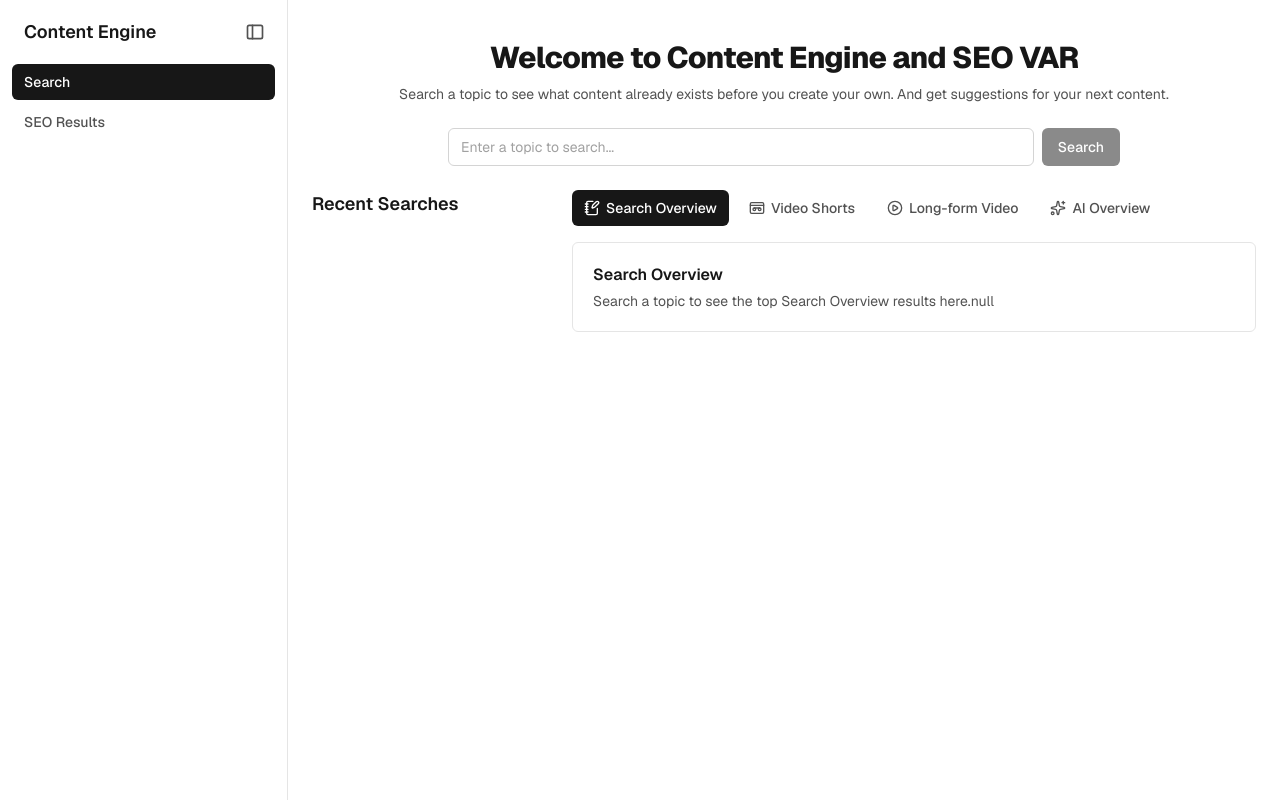
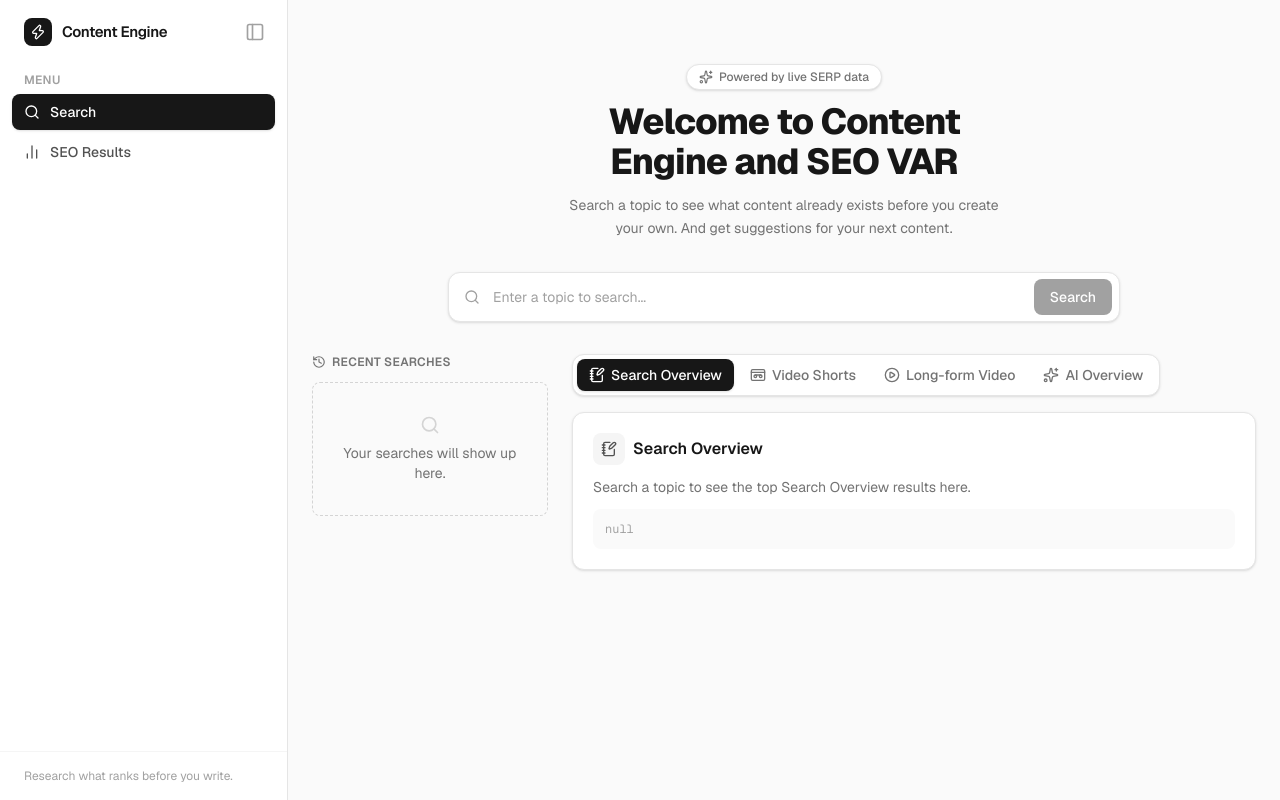
Before and after one commit to Theodore-Kelechukwu-Onyejiaku/content-engine, a Next.js app: page / in a window 1280 px wide. Built offline with nearby package versions, Linux system fonts and the light colour scheme.

Commit message:
work on ui

```diff
--- a/app/components/RecentSearch.tsx
+++ b/app/components/RecentSearch.tsx
@@ -2,7 +2,7 @@
 
 import { useEffect } from "react";
 import { useSearch } from "../SearchContext";
-import { X } from "lucide-react";
+import { History, Search, X } from "lucide-react";
 
 const RecentSearch = () => {
   const recentSearches = useSearch((state) => state.previousSearches);
@@ -15,23 +15,49 @@ const RecentSearch = () => {
 
   return (
     <aside className="shrink-0 md:basis-1/4">
-      <h2 className="text-lg font-semibold">Recent Searches</h2>
-      <ul className="mt-2 flex flex-col gap-2">
+      <div className="flex items-center justify-between">
+        <h2 className="flex items-center gap-1.5 text-xs font-semibold tracking-wide text-neutral-500 uppercase">
+          <History className="size-3.5" />
+          Recent Searches
+        </h2>
+        {recentSearches.length > 0 && (
+          <span className="rounded-full bg-neutral-100 px-2 py-0.5 text-xs font-medium text-neutral-500 tabular-nums">
+            {recentSearches.length}
+          </span>
+        )}
+      </div>
+
+      {recentSearches.length === 0 ? (
+        <div className="mt-3 flex flex-col items-center gap-2 rounded-lg border border-dashed border-neutral-300 px-4 py-8 text-center">
+          <Search className="size-5 text-neutral-300" />
+          <p className="text-sm text-neutral-500">
+            Your searches will show up here.
+          </p>
+        </div>
+      ) : (
+        <ul className="mt-3 flex flex-col gap-1.5">
           {recentSearches.map((search) => (
-          <li key={search.query} className="flex">
+            <li
+              key={search.query}
+              className="group relative flex items-center rounded-lg border border-neutral-200 bg-white transition-all hover:border-neutral-300 hover:shadow-sm"
+            >
               <button
                 onClick={() => {
                   setCurrentSearch(search.query);
                 }}
                 type="button"
-              className="w-full rounded-md border border-neutral-200 p-3 text-left text-sm font-medium hover:bg-neutral-100"
+                className="flex min-w-0 flex-1 items-center gap-2.5 rounded-lg p-3 pr-9 text-left cursor-pointer"
               >
+                <Search className="size-3.5 shrink-0 text-neutral-400" />
+                <span className="truncate text-sm font-medium text-neutral-800 capitalize">
                   {search.query}
+                </span>
               </button>
-            <X />
+              <X className="absolute right-2.5 size-4 shrink-0 cursor-pointer rounded text-neutral-300 opacity-0 transition-opacity group-hover:opacity-100 hover:text-neutral-700" />
             </li>
           ))}
         </ul>
+      )}
     </aside>
   );
 };
--- a/app/components/ResultsTab.tsx
+++ b/app/components/ResultsTab.tsx
@@ -25,9 +25,11 @@ const ResultsTab = () => {
 
   const currentSearch = useSearch((state) => state.currentSearch);
 
+  const ActiveIcon = CATEGORY_ICONS[activeTab];
+
   return (
     <div className="w-full">
-      <div className="flex flex-wrap gap-2">
+      <div className="inline-flex flex-wrap gap-1 rounded-xl border border-neutral-200 bg-white p-1 shadow-sm">
         {CATEGORIES.map((cat) => {
           const Icon = CATEGORY_ICONS[cat.key];
           const isActive = cat.key === activeTab;
@@ -36,10 +38,10 @@ const ResultsTab = () => {
               key={cat.key}
               type="button"
               onClick={() => setActiveTab(cat.key)}
-              className={`flex items-center gap-1.5 rounded-md px-3 py-2 text-sm font-medium transition-colors ${
+              className={`flex items-center gap-1.5 rounded-lg px-3 py-1.5 text-sm font-medium transition-colors ${
                 isActive
-                  ? "bg-neutral-900 text-white"
-                  : "text-neutral-600 hover:bg-neutral-100 hover:text-neutral-900"
+                  ? "bg-neutral-900 text-white shadow-sm"
+                  : "text-neutral-500 hover:bg-neutral-100 hover:text-neutral-900"
               }`}
             >
               <Icon className="size-4" /> {cat.label}
@@ -47,12 +49,19 @@ const ResultsTab = () => {
           );
         })}
       </div>
-      <div className="mt-4 rounded-md border border-neutral-200 p-5">
-        <h3 className="font-semibold">{active.label}</h3>
-        <p className="mt-1 text-sm text-neutral-600">
+      <div className="mt-4 rounded-xl border border-neutral-200 bg-white p-5 shadow-sm">
+        <div className="flex items-center gap-2">
+          <span className="flex size-8 items-center justify-center rounded-lg bg-neutral-100 text-neutral-600">
+            <ActiveIcon className="size-4" />
+          </span>
+          <h3 className="font-semibold">{active.label}</h3>
+        </div>
+        <p className="mt-3 text-sm text-neutral-500">
           Search a topic to see the top {active.label} results here.
+        </p>
+        <pre className="mt-3 max-h-48 overflow-auto rounded-lg bg-neutral-50 p-3 font-mono text-xs break-all whitespace-pre-wrap text-neutral-400">
           {JSON.stringify(currentSearch)}
-        </p>
+        </pre>
       </div>
     </div>
   );
--- a/app/components/SearchForm.tsx
+++ b/app/components/SearchForm.tsx
@@ -6,6 +6,7 @@ import { SerpResults, searchResult } from "@/app/lib/definitions";
 import { saveResultToStorage } from "@/app/lib/utils";
 import { defaultFetch } from "../lib/default-data";
 import { useSearch } from "../SearchContext";
+import { Search, Loader2 } from "lucide-react";
 
 function ResultSection({
   title,
@@ -71,20 +72,28 @@ export default function SearchForm() {
 
   return (
     <div className="w-full max-w-2xl">
-      <form action={handleSearch} className="flex gap-2">
+      <form action={handleSearch} className="relative">
+        <Search className="pointer-events-none absolute top-1/2 left-4 size-4 -translate-y-1/2 text-neutral-400" />
         <input
           type="text"
           value={query}
           onChange={(e) => setQuery(e.target.value)}
           placeholder="Enter a topic to search..."
-          className="flex-1 rounded-md border border-neutral-300 px-3 py-2 text-sm placeholder:text-neutral-400 outline-none focus:border-neutral-500"
+          className="w-full rounded-xl border border-neutral-200 bg-white py-3.5 pr-32 pl-11 text-sm shadow-sm transition placeholder:text-neutral-400 outline-none focus:border-neutral-400 focus:ring-4 focus:ring-neutral-200/60"
         />
         <button
           type="submit"
           disabled={isPending || !query.trim()}
-          className="rounded-md bg-neutral-900 px-4 py-2 text-sm font-medium text-white transition-colors hover:bg-neutral-700 disabled:pointer-events-none disabled:opacity-50"
+          className="absolute top-1/2 right-2 flex -translate-y-1/2 items-center gap-1.5 rounded-lg bg-neutral-900 px-4 py-2 text-sm font-medium text-white transition-colors hover:bg-neutral-700 disabled:pointer-events-none disabled:opacity-40"
         >
-          {isPending ? "Searching..." : "Search"}
+          {isPending ? (
+            <>
+              <Loader2 className="size-3.5 animate-spin" />
+              Searching...
+            </>
+          ) : (
+            "Search"
+          )}
         </button>
       </form>
 
--- a/app/components/Sidebar.tsx
+++ b/app/components/Sidebar.tsx
@@ -3,27 +3,30 @@
 import { useState } from "react";
 import Link from "next/link";
 import { usePathname } from "next/navigation";
+import {
+  Menu,
+  PanelLeft,
+  Search,
+  ChartNoAxesColumn,
+  Zap,
+  LucideIcon,
+} from "lucide-react";
 
-const tabs = [
-  { label: "Search", href: "/" },
-  { label: "SEO Results", href: "/seo-results" },
+const tabs: { label: string; href: string; icon: LucideIcon }[] = [
+  { label: "Search", href: "/", icon: Search },
+  { label: "SEO Results", href: "/seo-results", icon: ChartNoAxesColumn },
 ];
 
-function PanelIcon() {
+function Brand() {
   return (
-    <svg
-      width="20"
-      height="20"
-      viewBox="0 0 24 24"
-      fill="none"
-      stroke="currentColor"
-      strokeWidth="2"
-      strokeLinecap="round"
-      strokeLinejoin="round"
-    >
-      <rect x="3" y="4" width="18" height="16" rx="2" />
-      <line x1="9" y1="4" x2="9" y2="20" />
-    </svg>
+    <span className="flex items-center gap-2.5 px-2">
+      <span className="flex size-7 items-center justify-center rounded-lg bg-neutral-900 text-white">
+        <Zap className="size-4" />
+      </span>
+      <span className="text-[15px] font-semibold tracking-tight">
+        Content Engine
+      </span>
+    </span>
   );
 }
 
@@ -31,98 +34,95 @@ export default function Sidebar() {
   const pathname = usePathname();
   const [mobileOpen, setMobileOpen] = useState(false);
   const [collapsed, setCollapsed] = useState(false);
-  const SIDEBAR_HEADING = "Content Engine";
 
   return (
     <>
       {/* Mobile top bar */}
-      <header className="flex items-center gap-3 border-b border-neutral-200 px-4 py-3 md:hidden">
+      <header className="flex items-center gap-2 border-b border-neutral-200 bg-white px-4 py-3 md:hidden">
         <button
           type="button"
           aria-label="Open menu"
           aria-expanded={mobileOpen}
           onClick={() => setMobileOpen(true)}
-          className="rounded-md p-1.5 text-neutral-600 hover:bg-neutral-100"
+          className="rounded-md p-1.5 text-neutral-500 transition-colors hover:bg-neutral-100 hover:text-neutral-900"
         >
-          <svg
-            width="20"
-            height="20"
-            viewBox="0 0 24 24"
-            fill="none"
-            stroke="currentColor"
-            strokeWidth="2"
-            strokeLinecap="round"
-          >
-            <line x1="4" y1="6" x2="20" y2="6" />
-            <line x1="4" y1="12" x2="20" y2="12" />
-            <line x1="4" y1="18" x2="20" y2="18" />
-          </svg>
+          <Menu className="size-5" />
         </button>
-        <span className="text-lg font-semibold">{SIDEBAR_HEADING}</span>
+        <Brand />
       </header>
 
       {/* Backdrop (mobile, drawer open) */}
       {mobileOpen && (
         <div
-          className="fixed inset-0 z-40 bg-black/50 md:hidden"
+          className="fixed inset-0 z-40 bg-black/50 backdrop-blur-sm md:hidden"
           onClick={() => setMobileOpen(false)}
         />
       )}
 
       {/* Collapsed rail (desktop only) */}
       {collapsed && (
-        <div className="hidden shrink-0 border-r border-neutral-200 px-2 py-4 md:block">
+        <div className="hidden shrink-0 border-r border-neutral-200 bg-white px-2 py-4 md:block">
           <button
             type="button"
             aria-label="Open sidebar"
             onClick={() => setCollapsed(false)}
-            className="rounded-md p-1.5 text-neutral-600 hover:bg-neutral-100"
+            className="rounded-md p-1.5 text-neutral-500 transition-colors hover:bg-neutral-100 hover:text-neutral-900"
           >
-            <PanelIcon />
+            <PanelLeft className="size-5" />
           </button>
         </div>
       )}
 
       {/* Sidebar: slide-in drawer on mobile, static on md+ */}
       <aside
-        className={`fixed inset-y-0 left-0 z-50 w-72 shrink-0 border-r border-neutral-200 bg-white transition-transform md:static md:translate-x-0 ${
+        className={`fixed inset-y-0 left-0 z-50 flex w-72 shrink-0 flex-col border-r border-neutral-200 bg-white transition-transform md:static md:translate-x-0 ${
           mobileOpen ? "translate-x-0" : "-translate-x-full"
         } ${collapsed ? "md:hidden" : ""}`}
       >
         <div className="flex items-center justify-between px-4 py-4">
-          <span className="px-2 text-lg font-semibold">{SIDEBAR_HEADING}</span>
+          <Brand />
           <button
             type="button"
             aria-label="Collapse sidebar"
             onClick={() => setCollapsed(true)}
-            className="hidden rounded-md p-1.5 text-neutral-600 hover:bg-neutral-100 md:block"
+            className="hidden rounded-md p-1.5 text-neutral-400 transition-colors hover:bg-neutral-100 hover:text-neutral-900 md:block"
           >
-            <PanelIcon />
+            <PanelLeft className="size-5" />
           </button>
         </div>
+
+        <p className="px-6 pt-2 pb-1.5 text-xs font-semibold tracking-wide text-neutral-400 uppercase">
+          Menu
+        </p>
         <nav className="flex flex-col gap-1 px-3">
           {tabs.map((tab) => {
             const isActive =
               tab.href === "/"
                 ? pathname === "/"
                 : pathname.startsWith(tab.href);
+            const Icon = tab.icon;
 
             return (
               <Link
                 key={tab.href}
                 href={tab.href}
                 onClick={() => setMobileOpen(false)}
-                className={`rounded-md px-3 py-2 text-sm font-medium transition-colors ${
+                className={`flex items-center gap-2.5 rounded-lg px-3 py-2 text-sm font-medium transition-colors ${
                   isActive
-                    ? "bg-neutral-900 text-white"
+                    ? "bg-neutral-900 text-white shadow-sm"
                     : "text-neutral-600 hover:bg-neutral-100 hover:text-neutral-900"
                 }`}
               >
+                <Icon className="size-4" />
                 {tab.label}
               </Link>
             );
           })}
         </nav>
+
+        <p className="mt-auto border-t border-neutral-100 px-6 py-4 text-xs text-neutral-400">
+          Research what ranks before you write.
+        </p>
       </aside>
     </>
   );
--- a/app/globals.css
+++ b/app/globals.css
@@ -6,5 +6,9 @@
 }
 
 body {
-    @apply bg-white font-sans text-neutral-900;
+    @apply bg-neutral-50 font-sans text-neutral-900;
 }
+
+::selection {
+    @apply bg-neutral-900 text-white;
+}
--- a/app/page.tsx
+++ b/app/page.tsx
@@ -3,17 +3,22 @@ import ResultsTab from "@/app/components/ResultsTab";
 import RecentSearch from "./components/RecentSearch";
 import { defaultFetch } from "./lib/default-data";
 import { getResultsFromStorage } from "./lib/utils";
+import { Sparkles } from "lucide-react";
 
 export default function Home() {
   const fromStorage = getResultsFromStorage();
 
   return (
-    <div className="mx-auto flex w-full max-w-6xl flex-col items-center gap-y-6 px-6 py-10">
-      <div className="flex flex-col items-center gap-y-2 text-center">
-        <h1 className="text-3xl font-extrabold tracking-tight">
+    <div className="mx-auto flex w-full max-w-6xl flex-col items-center gap-y-8 px-6 py-12 md:py-16">
+      <div className="flex flex-col items-center gap-y-3 text-center">
+        <span className="inline-flex items-center gap-1.5 rounded-full border border-neutral-200 bg-white px-3 py-1 text-xs font-medium text-neutral-500 shadow-sm">
+          <Sparkles className="size-3.5" />
+          Powered by live SERP data
+        </span>
+        <h1 className="max-w-2xl text-3xl font-extrabold tracking-tight text-balance sm:text-4xl">
           Welcome to Content Engine and SEO VAR
         </h1>
-        <p className="text-sm text-neutral-600">
+        <p className="max-w-md text-sm leading-relaxed text-neutral-500">
           Search a topic to see what content already exists before you create
           your own. And get suggestions for your next content.
         </p>
```
Also changed, not shown: app/seo-results/page.tsx (+16 -4 lines). Lines whose indentation alone changed are shown as unchanged.
